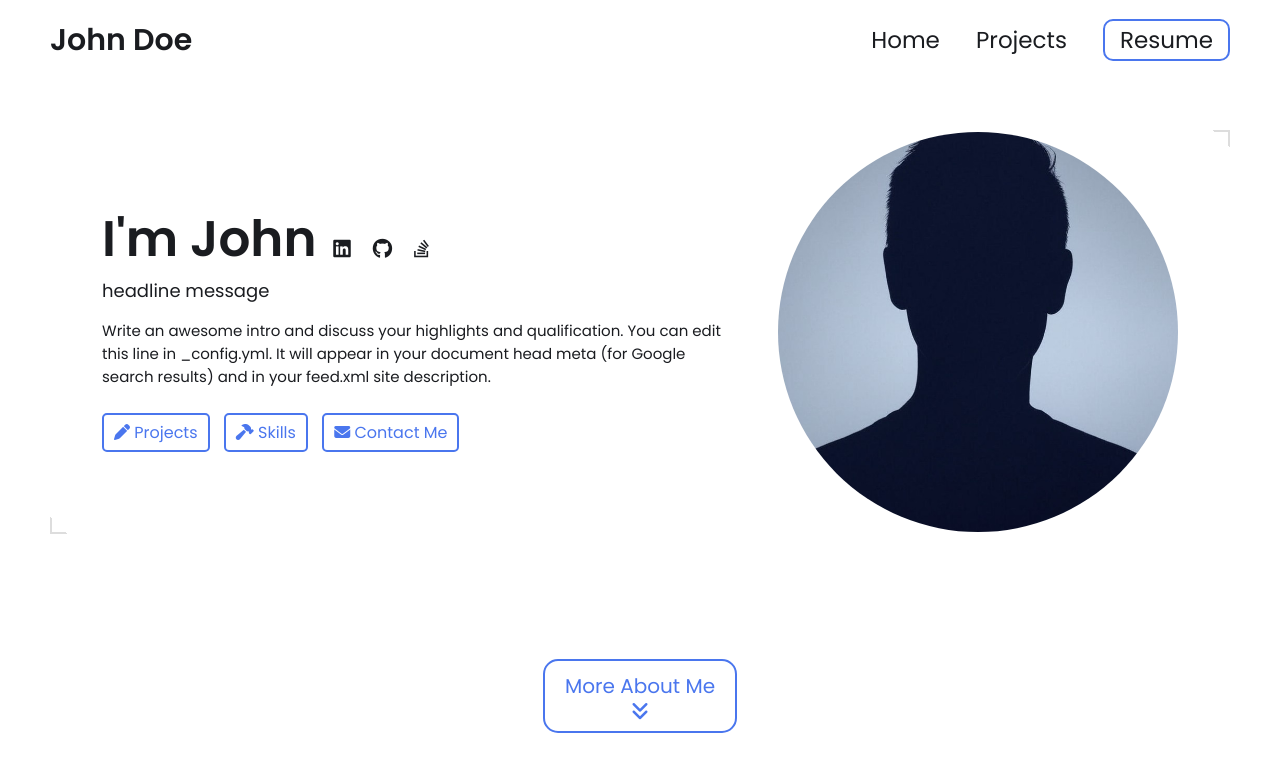
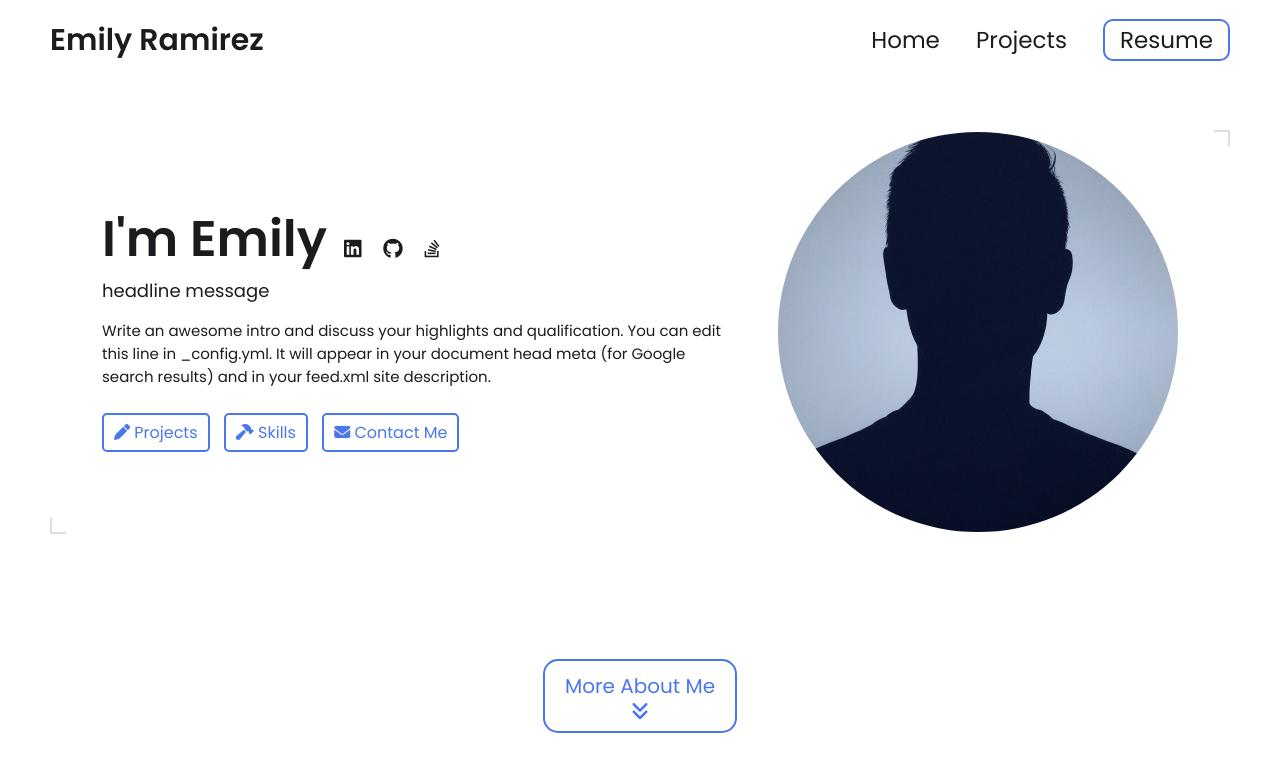
Before and after one commit to emily-ram/emily-ram.github.io, a Jekyll site: the page built from index.html, in a window 1280 px wide and 900 px high. Shown: the top 772 px of the window. Built offline with Jekyll 4.4.1, drawn with Linux system fonts in a browser that asks for light colours.

Commit message:
Update _config.yml

```diff
--- a/_config.yml
+++ b/_config.yml
@@ -12,7 +12,7 @@ title: John Doe's Portfolio # This is what shows up in the tab of the browser
 
 
 # Hero Section
-name: John Doe
+name: Emily Ramirez
 headline: headline message
 description: >- # dont remove this line. this will ignore all new lines until the next section
   Write an awesome intro and discuss your highlights and qualification. You can edit this
```
